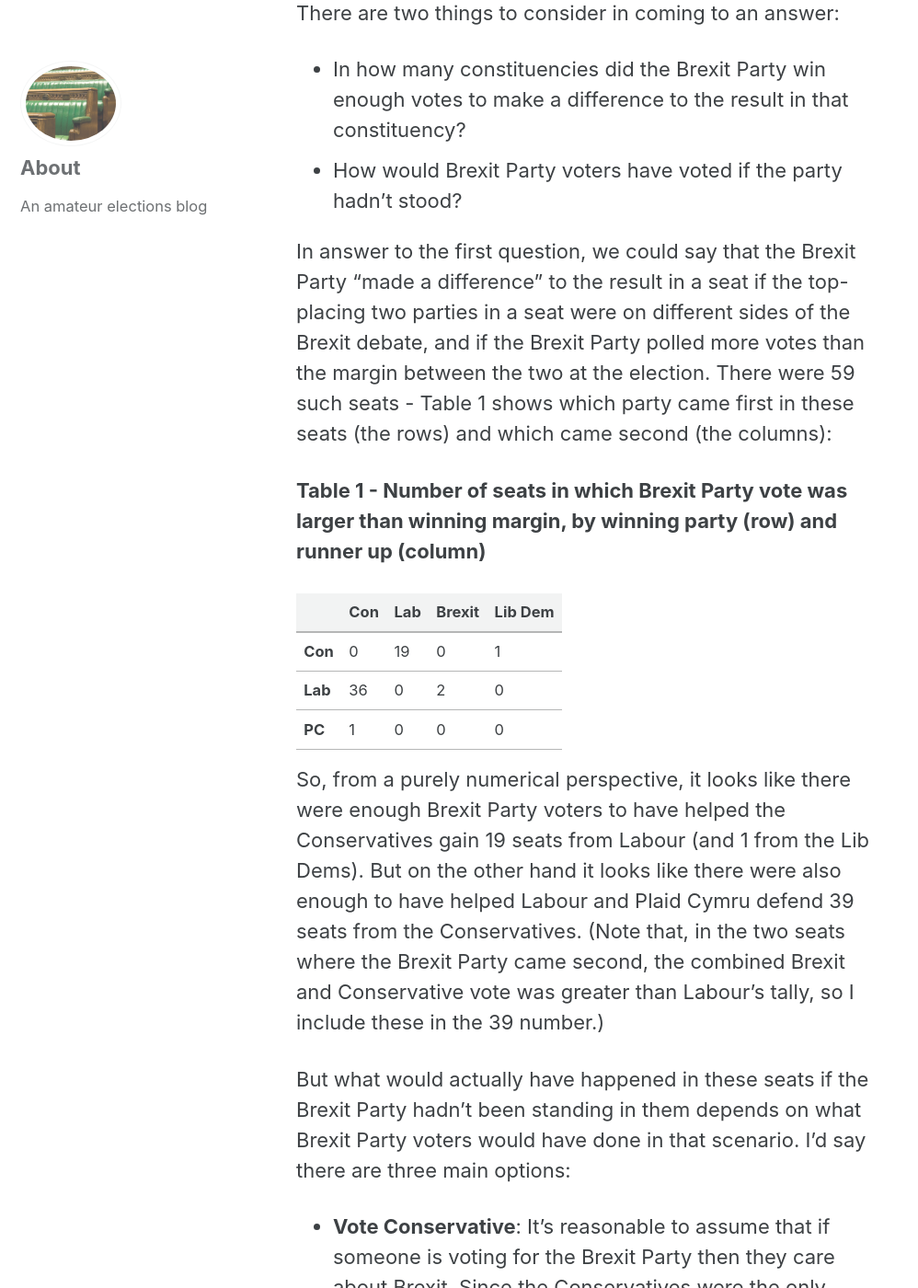
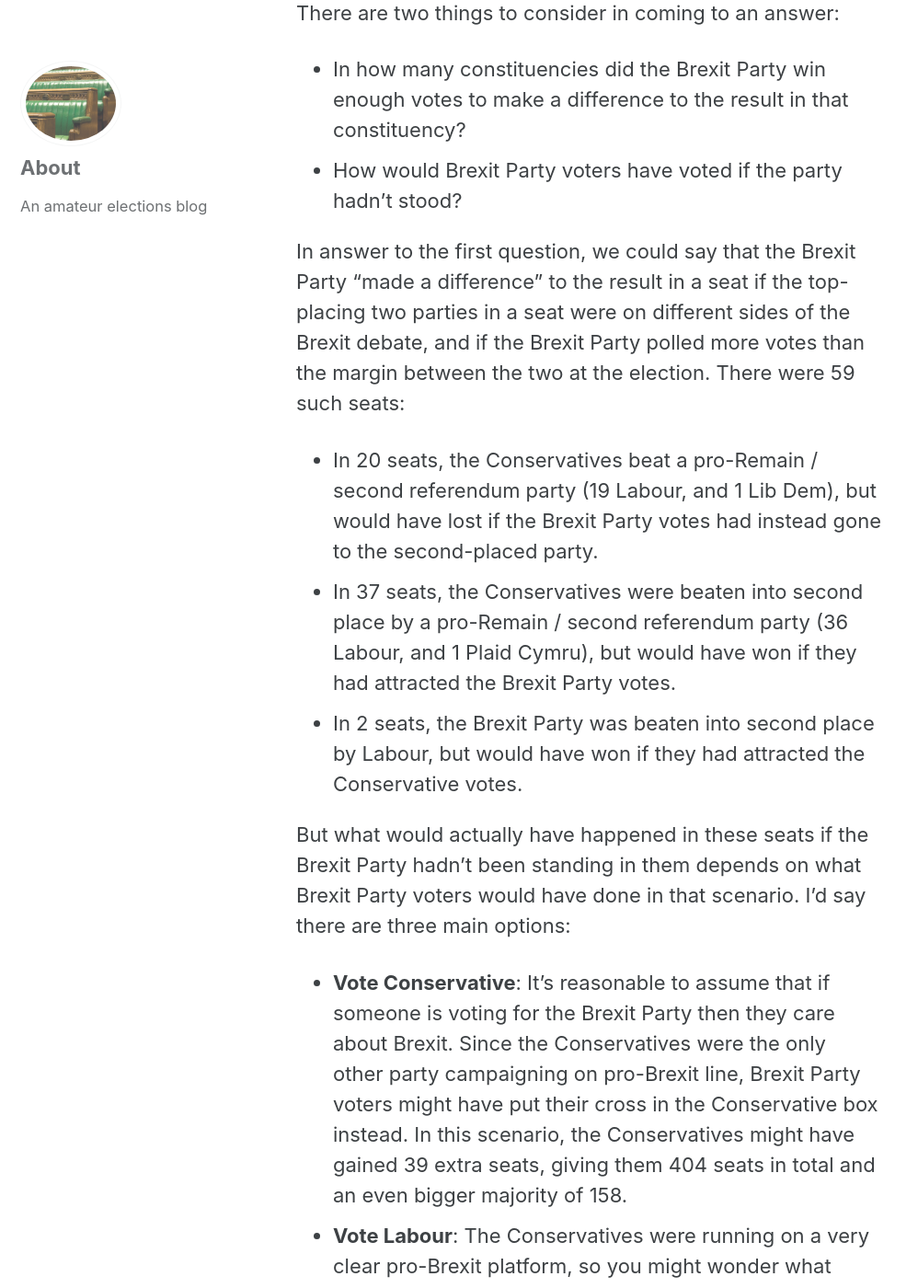
Before and after one commit to sixhundredandfifty/blog, a Jekyll site: the page built from _posts/2020-05-18-BrexitParty19.md, in a window 1280 px wide and 1400 px high, scrolled down 497 px. Shown: the whole window at 92% size, without its empty margins (0-998 px from the left). Built offline with Jekyll 4.4.1, drawn with Linux system fonts in a browser that asks for light colours; cached includes are drawn as plain includes; nearby versions of some CDN libraries; some of the changed text lies outside the part shown.

Commit message:
Update 2020-05-18-BrexitParty19.md

```diff
--- a/_posts/2020-05-18-BrexitParty19.md
+++ b/_posts/2020-05-18-BrexitParty19.md
@@ -13,23 +13,17 @@ There are two things to consider in coming to an answer:
 * In how many constituencies did the Brexit Party win enough votes to make a difference to the result in that constituency?
 * How would Brexit Party voters have voted if the party hadn't stood?
 
-In answer to the first question, we could say that the Brexit Party "made a difference" to the result in a seat if the top-placing two parties in a seat were on different sides of the Brexit debate, and if the Brexit Party polled more votes than the margin between the two at the election. There were 59 such seats - Table 1 shows which party came first in these seats (the rows) and which came second (the columns):
+In answer to the first question, we could say that the Brexit Party "made a difference" to the result in a seat if the top-placing two parties in a seat were on different sides of the Brexit debate, and if the Brexit Party polled more votes than the margin between the two at the election. There were 59 such seats:
 
-**Table 1 - Number of seats in which Brexit Party vote was larger than winning margin, by winning party (row) and runner up (column)**
-
-|         | Con | Lab | Brexit | Lib Dem |
-|---------|-----|-----|--------|---------|
-| **Con** | 0   | 19  | 0      | 1       |
-| **Lab** | 36  | 0   | 2      | 0       |
-| **PC**  | 1   | 0   | 0      | 0       |
-
-So, from a purely numerical perspective, it looks like there were enough Brexit Party voters to have helped the Conservatives gain 19 seats from Labour (and 1 from the Lib Dems). But on the other hand it looks like there were also enough to have helped Labour and Plaid Cymru defend 39 seats from the Conservatives. (Note that, in the two seats where the Brexit Party came second, the combined Brexit and Conservative vote was greater than Labour's tally, so I include these in the 39 number.)
+* In 20 seats, the Conservatives beat a pro-Remain / second referendum party (19 Labour, and 1 Lib Dem), but would have lost if the Brexit Party votes had instead gone to the second-placed party.
+* In 37 seats, the Conservatives were beaten into second place by a pro-Remain / second referendum party (36 Labour, and 1 Plaid Cymru), but would have won if they had attracted the Brexit Party votes.
+* In 2 seats, the Brexit Party was beaten into second place by Labour, but would have won if they had attracted the Conservative votes.
 
 But what would actually have happened in these seats if the Brexit Party hadn't been standing in them depends on what Brexit Party voters would have done in that scenario. I'd say there are three main options:
-* **Vote Conservative**: It's reasonable to assume that if someone is voting for the Brexit Party then they care about Brexit. Since the Conservatives were the only other party campaigning on pro-Brexit line, Brexit Party voters might have put their cross in the Conservative box instead. In this scenario, the Conservatives might have gained those 39 extra seats, giving them 404 seats in total and an even bigger majority of 158.
+* **Vote Conservative**: It's reasonable to assume that if someone is voting for the Brexit Party then they care about Brexit. Since the Conservatives were the only other party campaigning on pro-Brexit line, Brexit Party voters might have put their cross in the Conservative box instead. In this scenario, the Conservatives might have gained 39 extra seats, giving them 404 seats in total and an even bigger majority of 158.
 * **Vote Labour**: The Conservatives were running on a very clear pro-Brexit platform, so you might wonder what would make someone vote for the Brexit Party when in practical terms this would just make a Conservative victory (and therefore Brexit) less likely. It could be that Brexit Party voters, many of whom were traditional Labour voters, just couldn't bring themselves to vote Conservative. With no Brexit Party candidate standing, these voters might therefore have voted Labour instead. In this case, the Conservatives might have won up to 19 fewer seats, putting them on 346 - still giving them a majority, but a smaller one, of 42. (I'm assuming that Brexit Party voters would not have voted for the Liberal Democrats in any scenario, given its policy to revoke Article 50, and so am excluding that 1 seat from this calculation.)
 * **Abstain**: Perhaps more likely than voting Labour, traditional Labour supporters who voted for the Brexit Party might, without a Brexit candidate, have stayed at home rather than vote Conservative or support a Labour Party they no longer agreed with. In this scenario, the result in each seat would have been exactly the same as at the 2019 election.
 
-The true answer to what Brexit Party voters would have done if the Party had not stood is probably a mixture of the three options above, and the outcome a mixture of the three scenarios. I haven't been able to find any reliable polls on alternative voting intention, and it's not clear how informative such hypothetical surveys are anyway.
+The true answer to what Brexit Party voters would have done if the Party had not stood is probably a mixture of the three options above, and the outcome a mixture of the three scenarios. I haven't been able to find any reliable polls on alternative voting intention, and it's not clear how informative such hypothetical surveys would be anyway.
 
 So the answer of whether the Brexit Party helped or hindered the Conservatives by fielding candidates isn't totally clear. But, **either way, it doesn't seem that the Party's decision to stand changed the broad result: a Conservative majority**.
```
